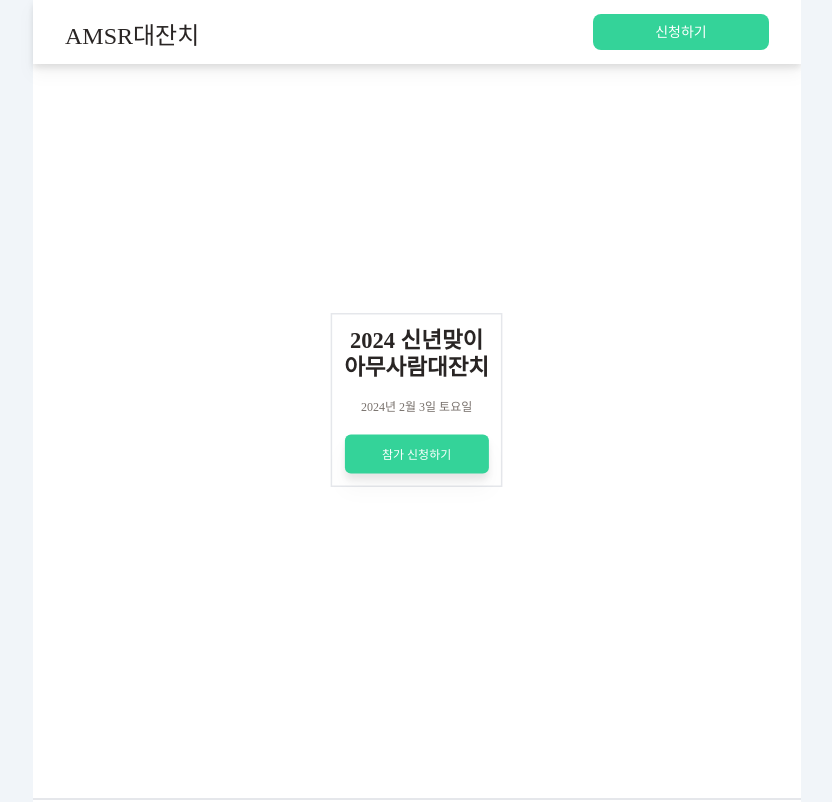
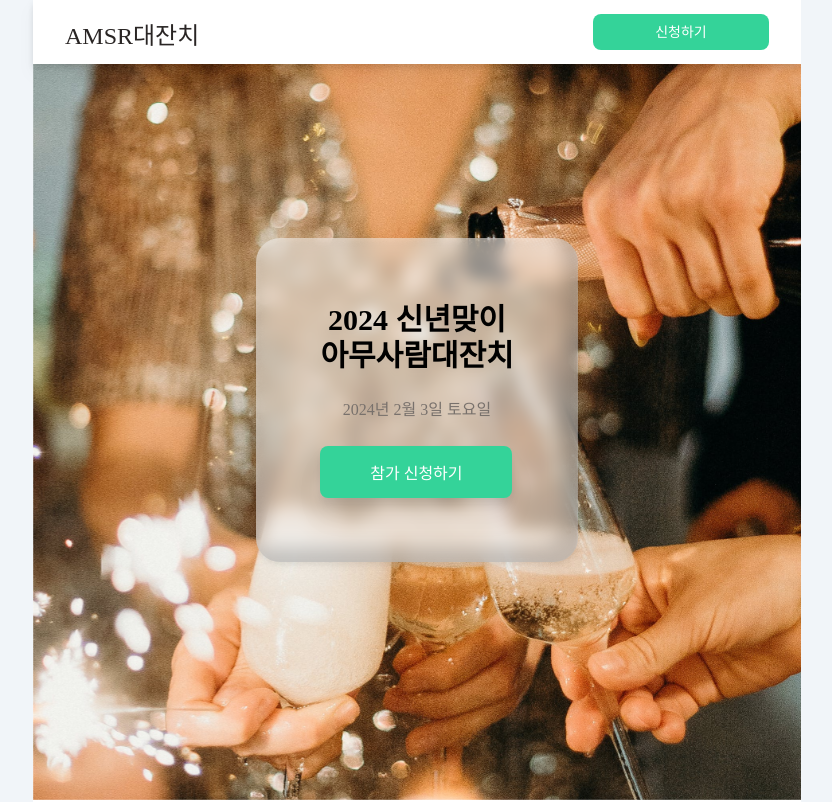
Before and after one commit to Todari/amsr, a React (Create React App) app in the folder client/: page / in a window 1280 px wide. Shown: the top 802 px of the page, without its empty margins (223-1055 px from the left). Built offline with nearby package versions, Linux system fonts and the light colour scheme; a web font is replaced by a local one.

Commit message:
design: mainLanding 배경 사진 및 디자인 변경

```diff
--- a/client/src/components/MainLanding.tsx
+++ b/client/src/components/MainLanding.tsx
@@ -1,7 +1,7 @@
 import AmsrButton from "./AmsrButton"
 import STRING from "../constants/String"
 import { useNavigate } from "react-router-dom";
-import { motion, useScroll, useTransform } from "framer-motion";
+import { easeIn, easeInOut, motion, useScroll, useTransform } from "framer-motion";
 import { useEffect, useRef, useState } from "react";
 
 const MainLanding = () => {
@@ -28,37 +28,58 @@ const MainLanding = () => {
 
   const landingContainerRef = useRef(null);
   const { scrollYProgress } = useScroll({ target: landingContainerRef });
-  const scaleTransform = useTransform(scrollYProgress, [0, 1], [0.75, 1.2])
-  const offsetTransform = useTransform(scrollYProgress, [0.75, 1], [0, - screenSize.height])
+  const firstTitleX = useTransform(scrollYProgress, [0, 0.25], [-screenSize.width, 0], { ease: easeInOut })
+  const secondTitleX = useTransform(scrollYProgress, [0.15, 0.4], [-screenSize.width, 0], { ease: easeInOut })
+  const landingOpacity = useTransform(scrollYProgress, [0, 0.75], [0, 1])
+  const landingY = useTransform(scrollYProgress, [0.75, 1], [0, - screenSize.height])
 
 
   return (
     <div ref={landingContainerRef} className="h-[400vh] flex flex-col items-center">
-      <motion.div className='fixed w-full h-screen max-h-[1440px] flex flex-col items-center justify-center border-2'
+      <motion.div className='fixed w-full h-screen max-h-[1440px] flex items-center justify-center'
         style={{
-          y: offsetTransform
+          y: landingY
         }}>
-        <motion.div className='flex flex-col items-center border-2'
+        <div className="flex w-full max-w-3xl h-screen items-center justify-center bg-main-landing bg-cover">
+          <motion.div className='flex flex-col items-center'
             style={{
-            scale: scaleTransform,
+              // opacity: landingOpacity
             }}>
+            <div className="p-12 rounded-3xl bg-white/50 backdrop-blur drop-shadow-md shadow-clay">
               <div className='p-4'>
-            <div className='text-center text-3xl font-BMDOHYUN font-bold text-stone-800'>
+                <motion.div className='text-center text-3xl font-BMDOHYUN font-bold text-black'
+                  animate={{ x: [-0.1 * screenSize.width, 0], opacity: [0, 1] }}
+                  transition={{ type: easeInOut, duration: 1.5 }}
+                  style={{
+                    // x: firstTitleX
+                  }}>
                   {STRING.mainLandingTitlePrefix}
-            </div>
-            <div className='text-center text-3xl font-BMDOHYUN font-bold text-stone-800'>
+                </motion.div>
+                <motion.div className='text-center text-3xl font-BMDOHYUN font-bold text-black'
+                  animate={{ x: [0.1 * screenSize.width, 0], opacity: [0, 1] }}
+                  transition={{ type: easeInOut, duration: 1.5, delay: 0.1 }}
+                  style={{
+                    // x: secondTitleX
+                  }}>
                   {STRING.mainLandingTitleSuffix}
-            </div>
+                </motion.div>
               </div>
               <div className='p-2'>
-            <div className='text-center text-l font-BMDOHYUN font-medium text-stone-500'>
+                <motion.div className='text-center text-l font-BMDOHYUN font-medium text-stone-500'
+                  animate={{ y: [0.1 * screenSize.width, 0], opacity: [0, 1] }}
+                  transition={{ type: easeInOut, duration: 1.5, delay: 0.2 }}
+                >
                   {STRING.mainLandingSubTitle}
+                </motion.div>
               </div>
-          </div>
-          <div className='p-4'>
+              <motion.div className='p-4'
+                animate={{ y: [0.1 * screenSize.width, 0], opacity: [0, 1] }}
+                transition={{ type: easeInOut, duration: 1.5, delay: 1.5 }}>
                 <AmsrButton title={STRING.mainLandingApplyButton} disabled={false} onClick={goApply} />
+              </motion.div>
             </div>
           </motion.div>
+        </div>
       </motion.div>
     </div>
   )
--- a/client/tailwind.config.js
+++ b/client/tailwind.config.js
@@ -5,7 +5,14 @@ module.exports = {
     fontFamily: {
       BMDOHYUN: ["BMDOHYEON"]
     },
-    extend: {},
+    extend: {
+      backgroundImage: {
+        'main-landing': "url(./asset/mainLandingBackground.jpg)"
+      },
+      boxShadow: {
+        'clay': 'inset -16px -16px 16px 0 rgb(0 0 0 / 0.16)',
+      }
+    },
   },
   plugins: [],
 }
```
Also changed, not shown: client/src/asset/mainLandingBackground.jpg (added). Lines whose indentation alone changed are shown as unchanged.
